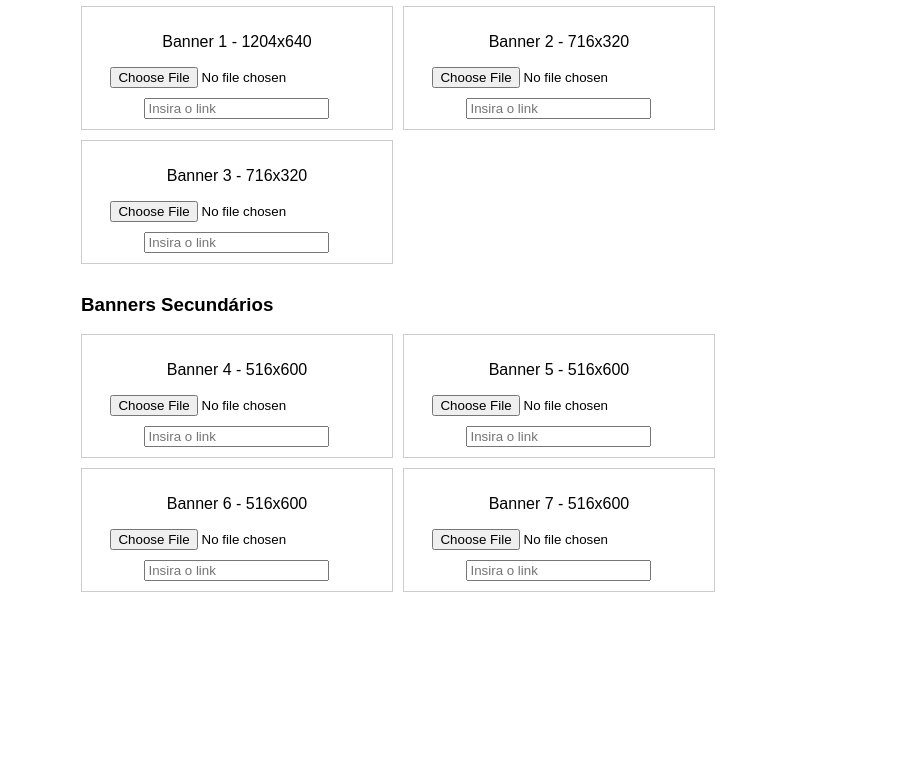
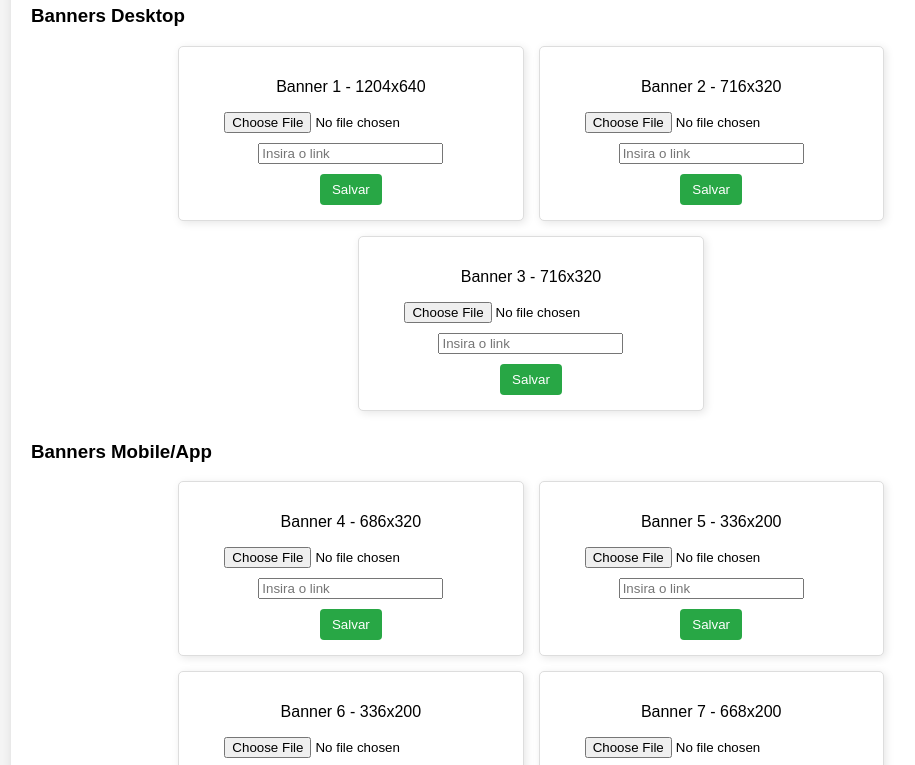
Before and after one commit to javaijafoi/demos, a plain HTML site: page demo01.html in a window 1280 px wide. Shown: the part 103-868 px from the top of the page, without its empty margins (109-1024 px from the left). Before the commit the page ends 800 px from the top, so only its background shows below. Drawn offline with Linux system fonts and the light colour scheme.

Commit message:
Update demo01.html

```diff
--- a/demo01.html
+++ b/demo01.html
@@ -8,10 +8,15 @@
         body {
             font-family: Arial, sans-serif;
             margin: 20px;
+            background-color: #f4f4f4;
         }
         .container {
-            max-width: 900px;
+            max-width: 1000px;
             margin: auto;
+            background: white;
+            padding: 20px;
+            border-radius: 8px;
+            box-shadow: 0 0 10px rgba(0, 0, 0, 0.1);
         }
         .banner-section {
             margin-bottom: 30px;
@@ -19,20 +24,37 @@
         .banner-list {
             display: flex;
             flex-wrap: wrap;
-            gap: 10px;
+            gap: 15px;
+            justify-content: center;
         }
         .banner {
-            border: 1px solid #ccc;
-            padding: 10px;
+            border: 1px solid #ddd;
+            padding: 15px;
             text-align: center;
-            width: calc(33.33% - 10px);
+            background: #fff;
+            border-radius: 5px;
+            width: calc(33.33% - 20px);
+            box-shadow: 2px 2px 8px rgba(0, 0, 0, 0.1);
         }
         .banner img {
             max-width: 100%;
             height: auto;
+            margin-top: 10px;
         }
         .input-group {
             margin-top: 10px;
+        }
+        .save-btn {
+            margin-top: 10px;
+            padding: 8px 12px;
+            border: none;
+            background: #28a745;
+            color: white;
+            cursor: pointer;
+            border-radius: 4px;
+        }
+        .save-btn:hover {
+            background: #218838;
         }
     </style>
 </head>
@@ -41,30 +63,30 @@
         <h2>Gerenciamento de Banners</h2>
 
         <div class="banner-section">
-            <h3>Banners Principais</h3>
-            <div class="banner-list" id="main-banners"></div>
+            <h3>Banners Desktop</h3>
+            <div class="banner-list" id="desktop-banners"></div>
         </div>
 
         <div class="banner-section">
-            <h3>Banners Secundários</h3>
-            <div class="banner-list" id="secondary-banners"></div>
+            <h3>Banners Mobile/App</h3>
+            <div class="banner-list" id="mobile-banners"></div>
         </div>
     </div>
 
     <script>
         const banners = [
-            { id: 1, type: 'main', size: '1204x640', link: '', image: '' },
-            { id: 2, type: 'main', size: '716x320', link: '', image: '' },
-            { id: 3, type: 'main', size: '716x320', link: '', image: '' },
-            { id: 4, type: 'secondary', size: '516x600', link: '', image: '' },
-            { id: 5, type: 'secondary', size: '516x600', link: '', image: '' },
-            { id: 6, type: 'secondary', size: '516x600', link: '', image: '' },
-            { id: 7, type: 'secondary', size: '516x600', link: '', image: '' }
+            { id: 1, type: 'desktop', size: '1204x640', link: '', image: '' },
+            { id: 2, type: 'desktop', size: '716x320', link: '', image: '' },
+            { id: 3, type: 'desktop', size: '716x320', link: '', image: '' },
+            { id: 4, type: 'mobile', size: '686x320', link: '', image: '' },
+            { id: 5, type: 'mobile', size: '336x200', link: '', image: '' },
+            { id: 6, type: 'mobile', size: '336x200', link: '', image: '' },
+            { id: 7, type: 'mobile', size: '668x200', link: '', image: '' }
         ];
 
         function renderBanners() {
-            document.getElementById('main-banners').innerHTML = '';
-            document.getElementById('secondary-banners').innerHTML = '';
+            document.getElementById('desktop-banners').innerHTML = '';
+            document.getElementById('mobile-banners').innerHTML = '';
 
             banners.forEach(banner => {
                 const container = document.createElement('div');
@@ -76,12 +98,13 @@
                         <input type="text" placeholder="Insira o link" onchange="updateLink(event, ${banner.id})">
                     </div>
                     ${banner.image ? `<img src="${banner.image}" alt="Banner ${banner.id}">` : ''}
+                    <button class="save-btn" onclick="saveBanner(${banner.id})">Salvar</button>
                 `;
 
-                if (banner.type === 'main') {
-                    document.getElementById('main-banners').appendChild(container);
+                if (banner.type === 'desktop') {
+                    document.getElementById('desktop-banners').appendChild(container);
                 } else {
-                    document.getElementById('secondary-banners').appendChild(container);
+                    document.getElementById('mobile-banners').appendChild(container);
                 }
             });
         }
@@ -104,6 +127,12 @@
             banner.link = event.target.value;
         }
 
+        function saveBanner(id) {
+            const banner = banners.find(b => b.id === id);
+            console.log(`Banner ${id} salvo! Link: ${banner.link}, Imagem: ${banner.image ? 'Sim' : 'Não'}`);
+            alert(`Banner ${id} salvo com sucesso!`);
+        }
+
         renderBanners();
     </script>
 </body>
```
